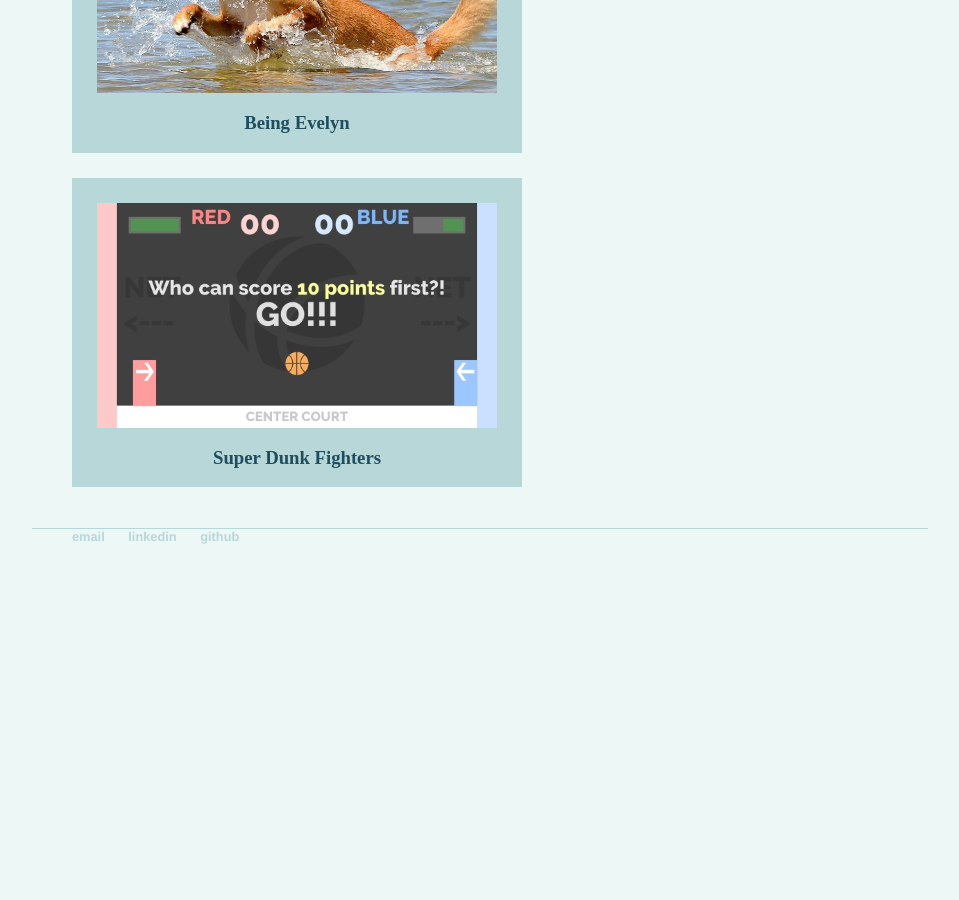
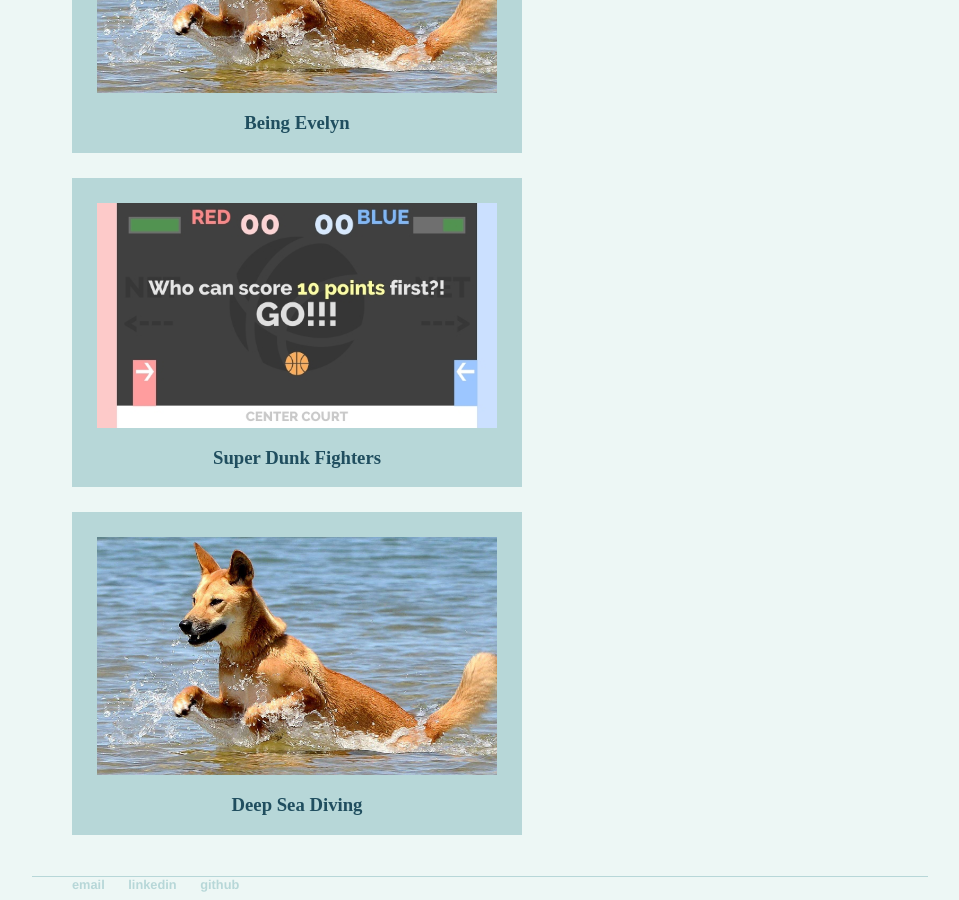
Before and after one commit to digigrant/digigrant.github.io, a Jekyll site: the page built from index.html, in a window 1280 px wide and 900 px high, scrolled down 2018 px. Shown: the whole window, without its empty margins (160-1119 px from the left). Built offline with Jekyll 4.4.1, drawn with Linux system fonts in a browser that asks for light colours; before the commit the page ends 2570 px from its top, so only the background shows below that.

Commit message:
Add deep sea diving to homepage

```diff
--- a/index.html
+++ b/index.html
@@ -47,6 +47,11 @@
           <img src="/assets/images/super-dunk-fighters/sdf_1_small.jpg"><h3>Super Dunk Fighters</h3>
         </li>
       </a>
+      <a href="/projects/diving-game.html">
+        <li class="col">
+          <img src="/assets/images/dingo.jpg"><h3>Deep Sea Diving</h3>
+        </li>
+      </a>
     </ul>
   </div>
 </div>
```
